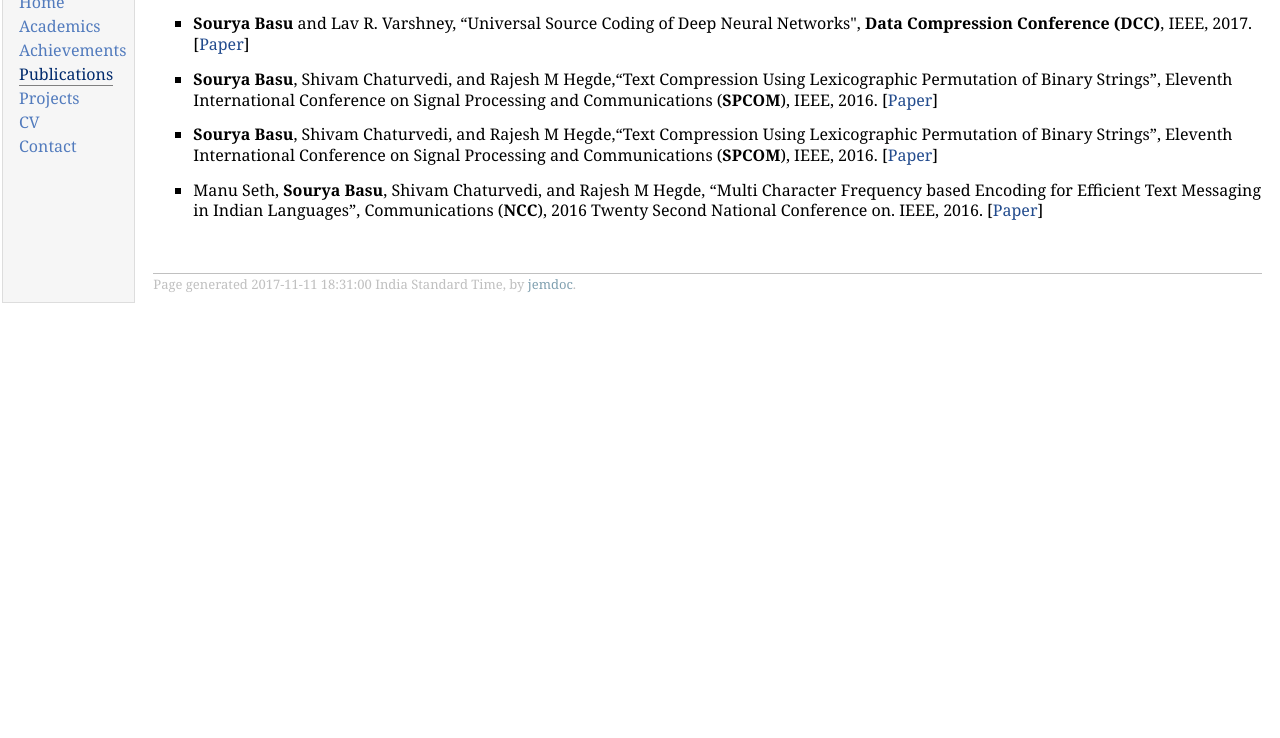
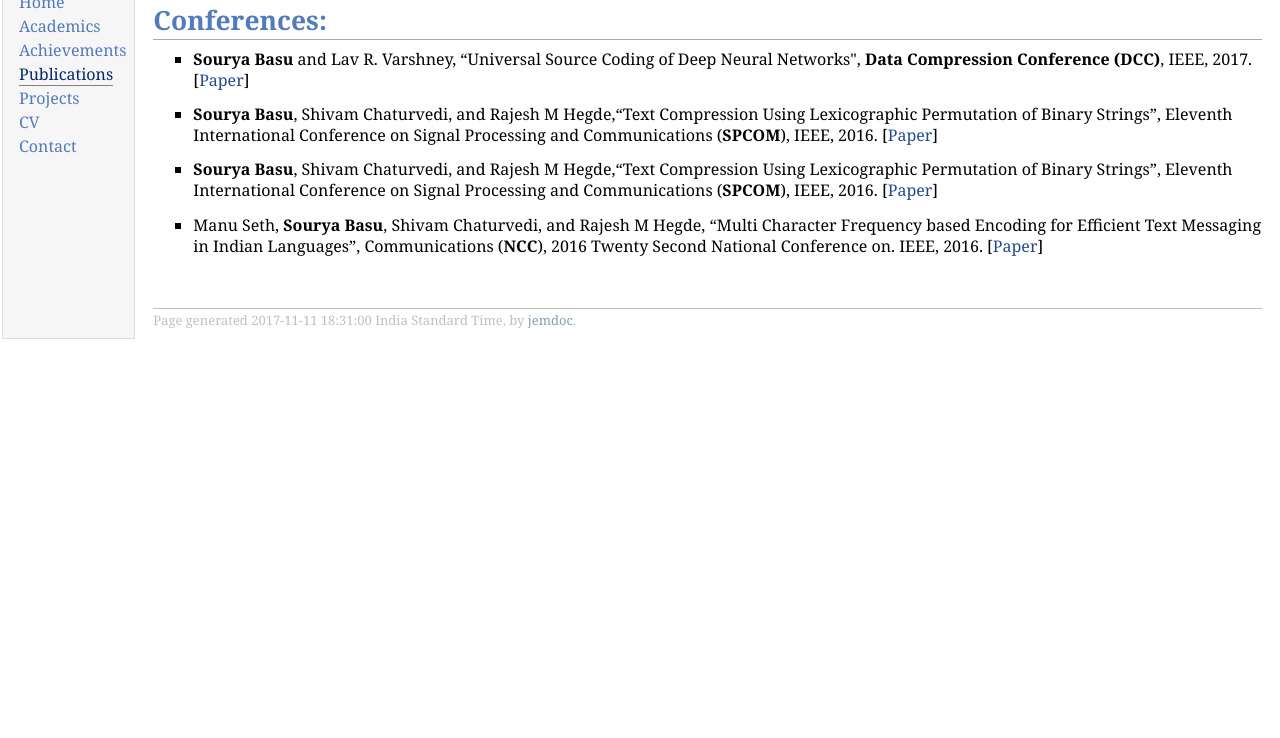
Before and after one commit to basusourya/basusourya.github.io, a plain HTML site: page publications.html in a window 1280 px wide. Shown: the part 62-800 px from the top of the page. Drawn offline with Linux system fonts and the light colour scheme.

Commit message:
Update publications.html

```diff
--- a/publications.html
+++ b/publications.html
@@ -24,6 +24,9 @@
 <td id="layout-content">
 <div id="toptitle">
 <h1>Publications</h1>
+</div>
+<div id="title">
+<h1>Conferences:</h1>
 </div>
 <ul>
 <li><p><b>Sourya Basu</b> and Lav R. Varshney, “Universal Source Coding of Deep Neural Networks",
```
